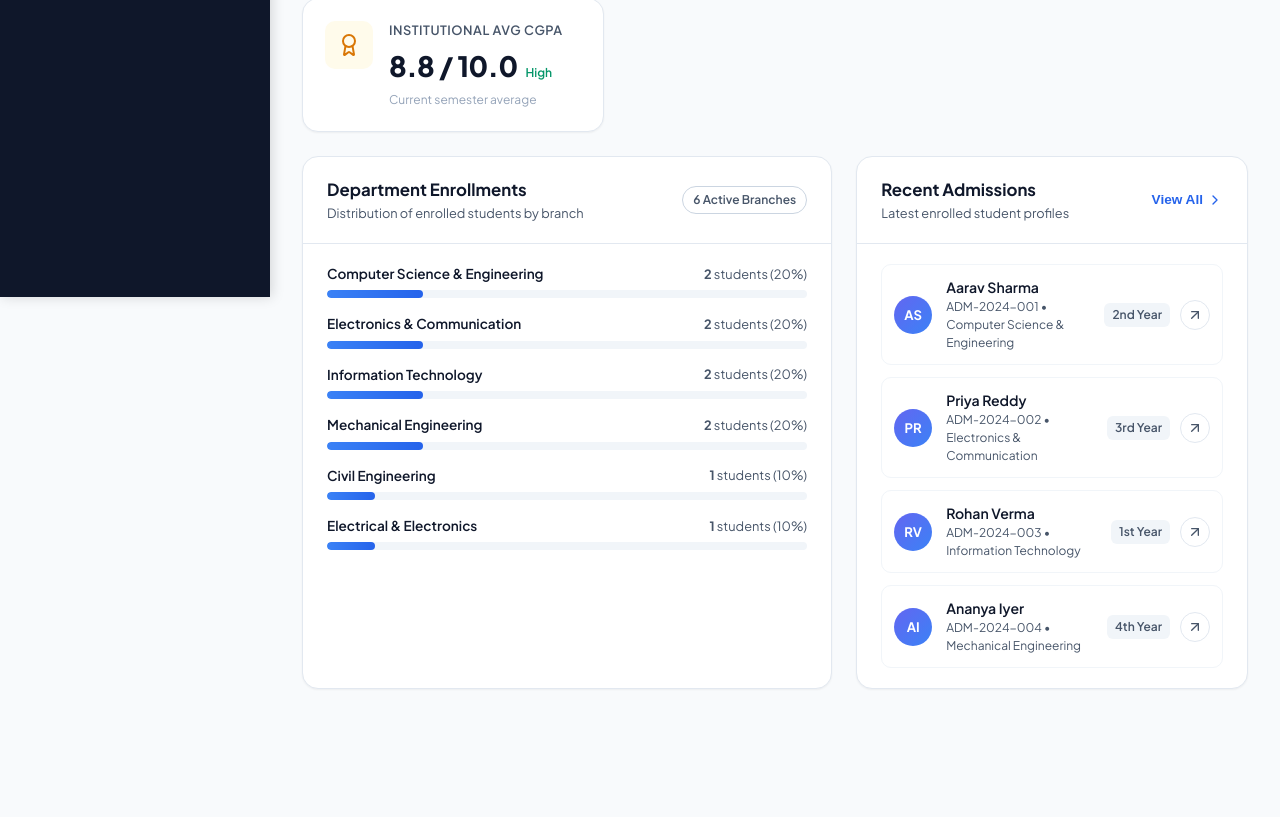
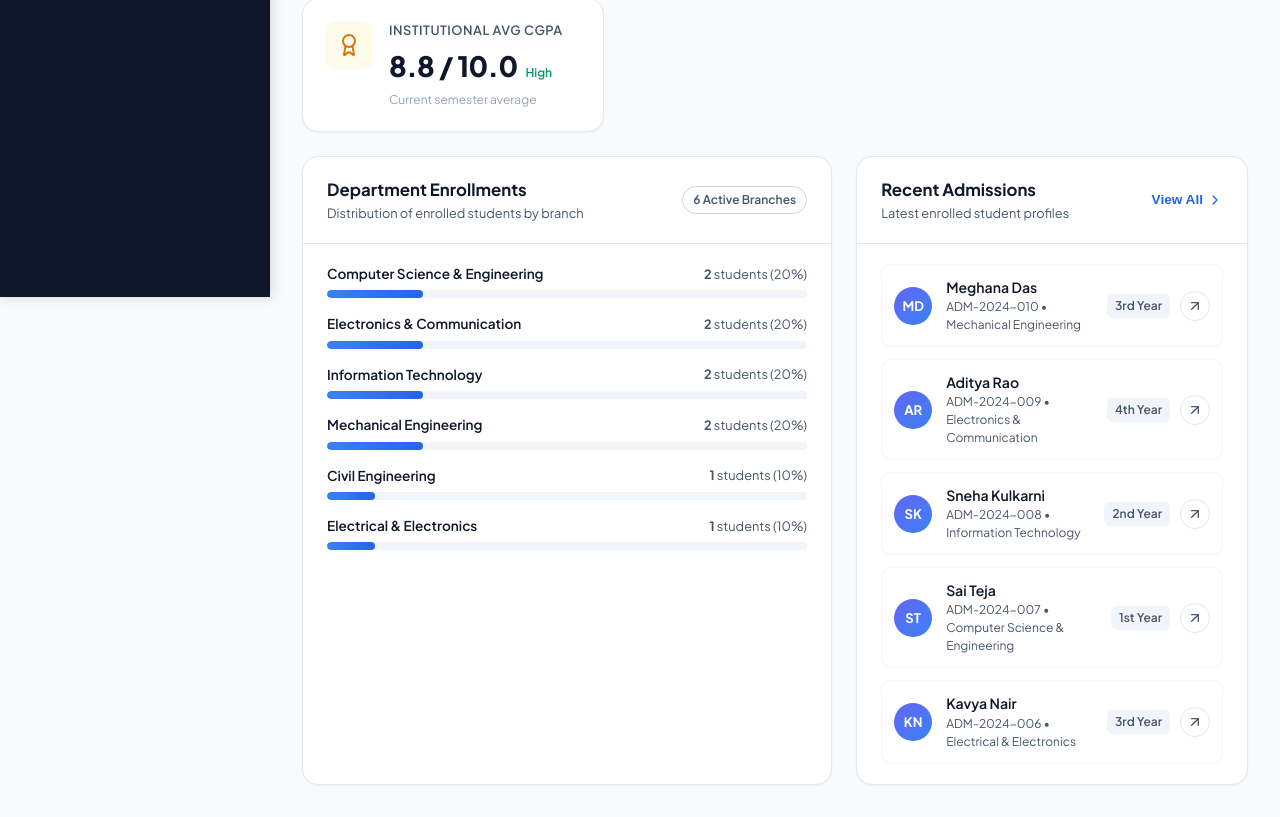
Before and after one commit to TunganaVinodKumar/student_frontend, a React (Vite) app: page / in a window 1280 px wide. Shown: the part 503-1320 px from the top of the page. Before the commit the page ends 1224 px from the top, so only its background shows below. Built offline with nearby package versions, Linux system fonts and the light colour scheme.

Commit message:
fix: sort Recent Admissions by newest students first

```diff
--- a/src/components/Dashboard.tsx
+++ b/src/components/Dashboard.tsx
@@ -42,8 +42,8 @@ export const Dashboard: React.FC<DashboardProps> = ({
 
   const totalDepartments = Object.keys(departmentCounts).length;
 
-  // Recent 4 students
-  const recentStudents = [...students].slice(0, 4);
+  // Most recent students first (newest IDs at top)
+  const recentStudents = [...students].sort((a, b) => b.id - a.id).slice(0, 5);
 
   // Average CGPA
   const avgCgpa = (students.reduce((acc, s) => acc + s.cgpa, 0) / (students.length || 1)).toFixed(1);
```
